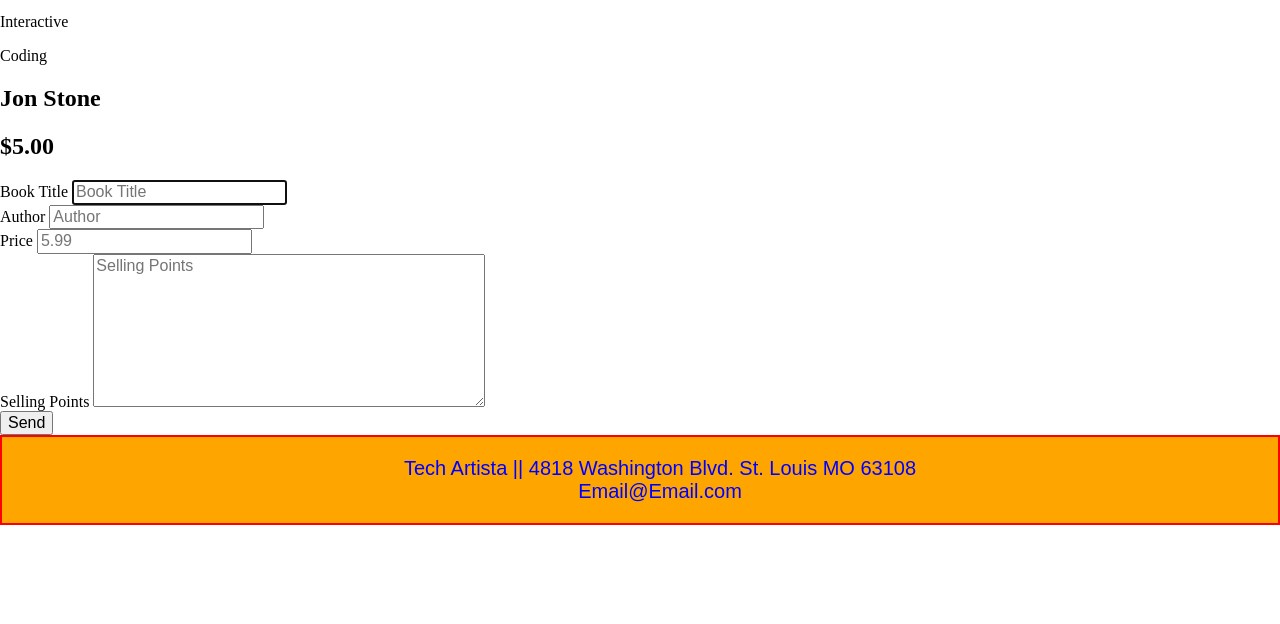
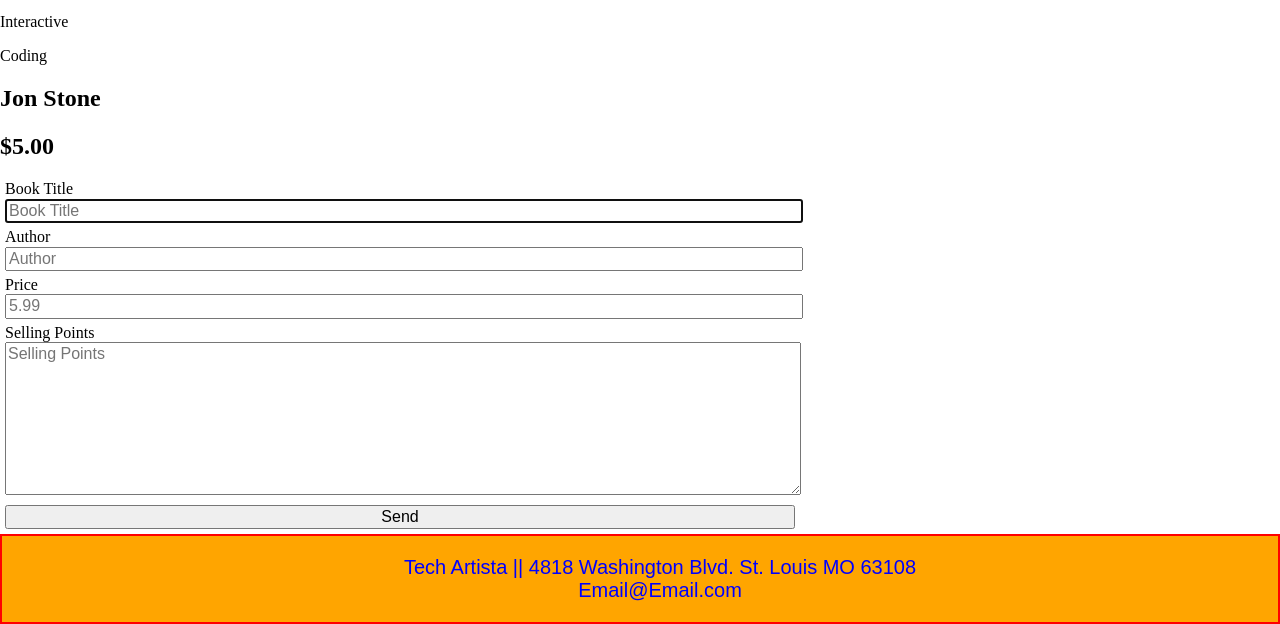
Before and after one commit to NAlexPear/savvy-bookstore-hack-a-thon, a plain HTML site: page index.html in a window 1280 px wide. Shown: the part 2131-2755 px from the top of the page. Before the commit the page ends 2656 px from the top, so only its background shows below. Drawn offline with nearby package versions, Linux system fonts and the light colour scheme.

Commit message:
Added Form Styles

```diff
--- a/css/style.css
+++ b/css/style.css
@@ -75,3 +75,22 @@ html {
     list-style: none;
     text-decoration: none;
 }
+
+
+.formheader {
+    width: 100%;
+    max-width: 800px;
+}
+
+.formheader > div {
+    margin: 5px;
+}
+
+.formheader > div > input {
+    width: 100%;
+}
+
+
+.formheader > div > textarea {
+    width: 100%;
+}
```
